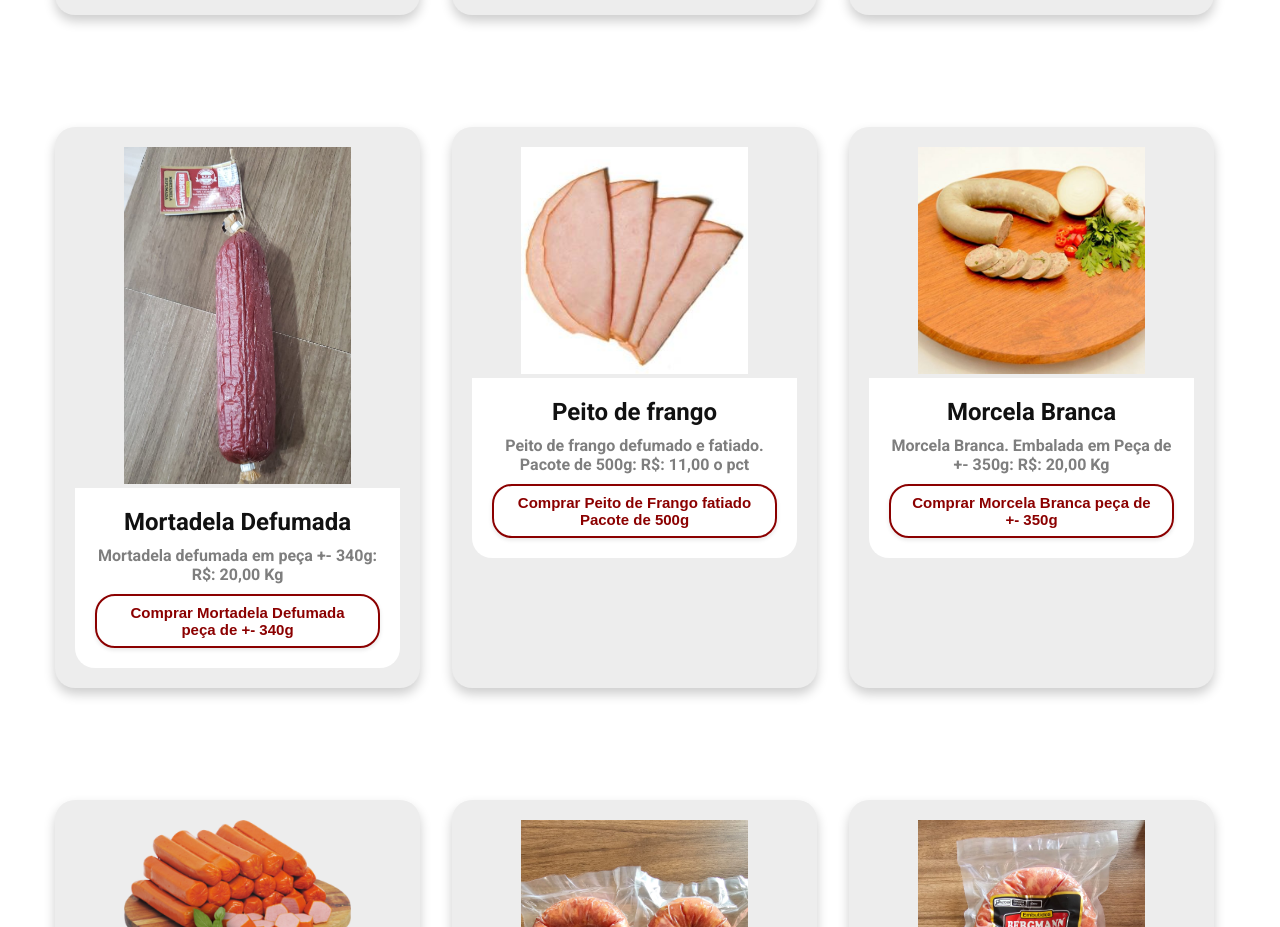
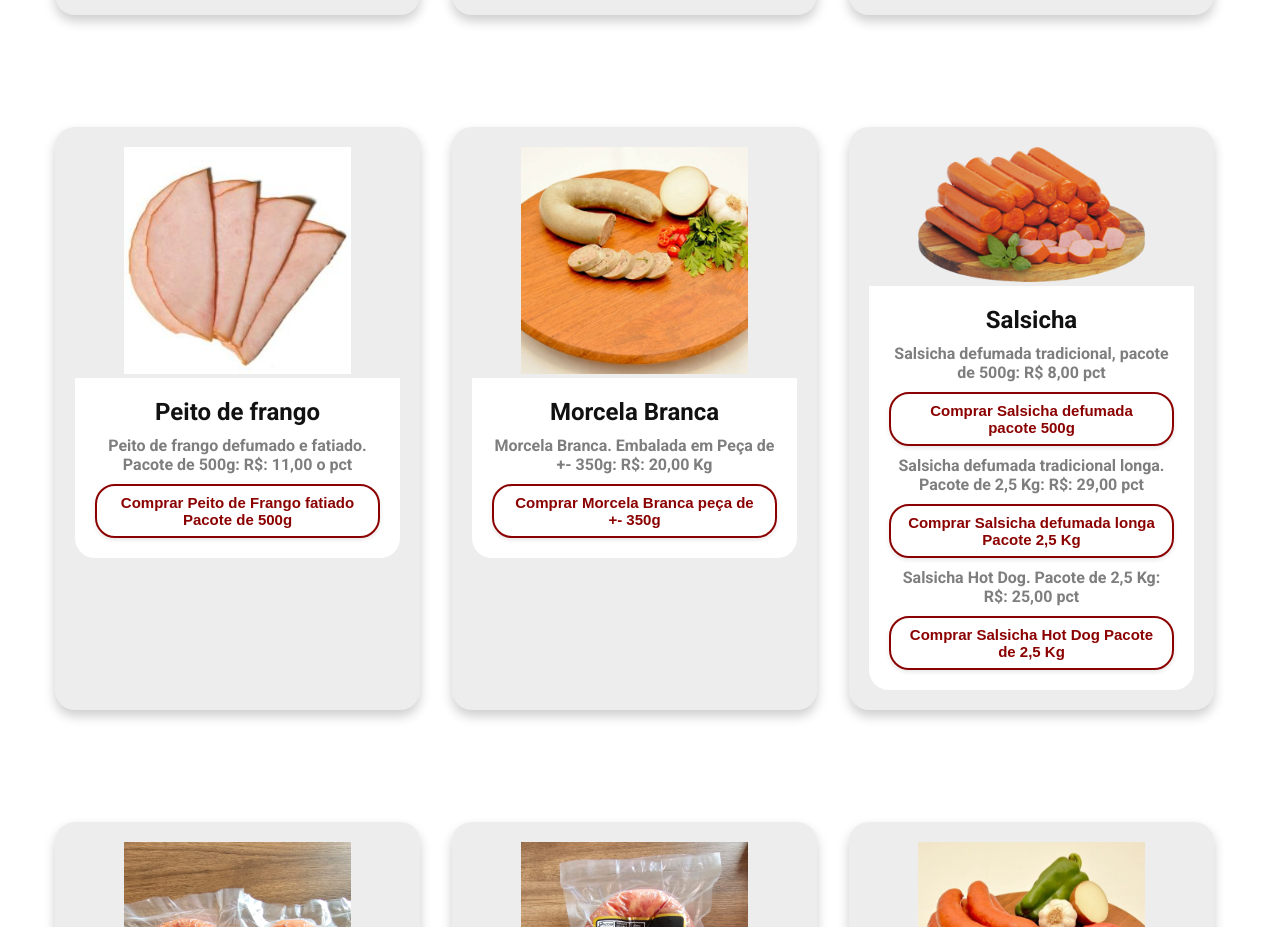
Before and after one commit to devCintia/BergmannEmbutidos, a plain HTML site: page index.html in a window 1280 px wide. Shown: the part 1200-2127 px from the top of the page. Drawn offline with Linux system fonts and the light colour scheme.

Commit message:
retirei a mortadela defumada

```diff
--- a/index.html
+++ b/index.html
@@ -105,7 +105,7 @@
                         </button>
                     </div>
                 </li>
-                <li class="produtoBergmann" data-categoria="mortadela" data-tipo="unidade">
+                <!-- <li class="produtoBergmann" data-categoria="mortadela" data-tipo="unidade">
                         <img src="./src/imagens/Imagens site existente/mortadelaDefumada.jpg"
                             alt="mortadela" class="imgprodutoBergmann" /></a>
                     <div class="informacoes">
@@ -115,7 +115,7 @@
                                 Comprar Mortadela Defumada peça de +- 340g
                         </button>
                     </div>
-                </li>
+                </li> -->
                 <li class="produtoBergmann" data-categoria="peitoFrango" data-tipo="unidade">
                         <img src="./src/imagens/Imagens site existente/peitoFrango.jpg"
                             alt="PeitoFrango" class="imgprodutoBergmann" /></a>
```
